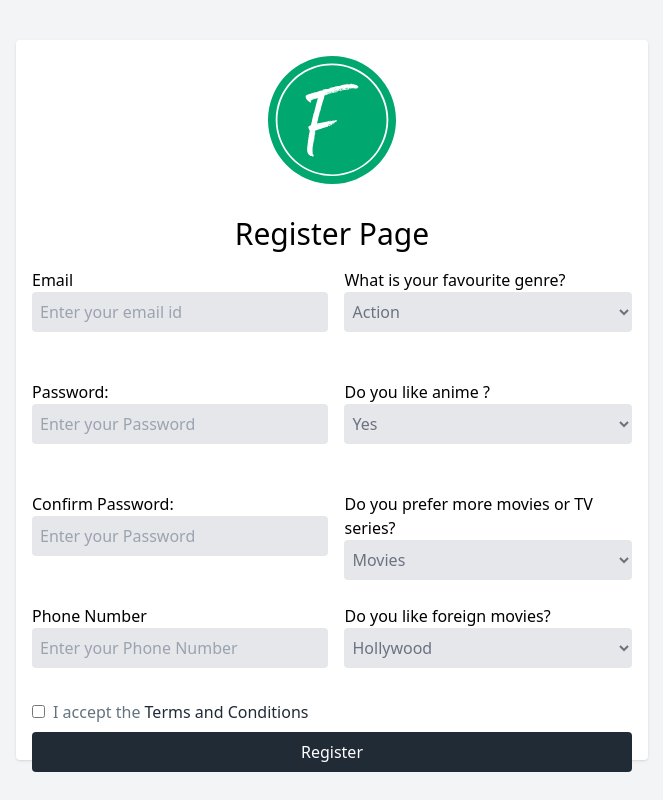
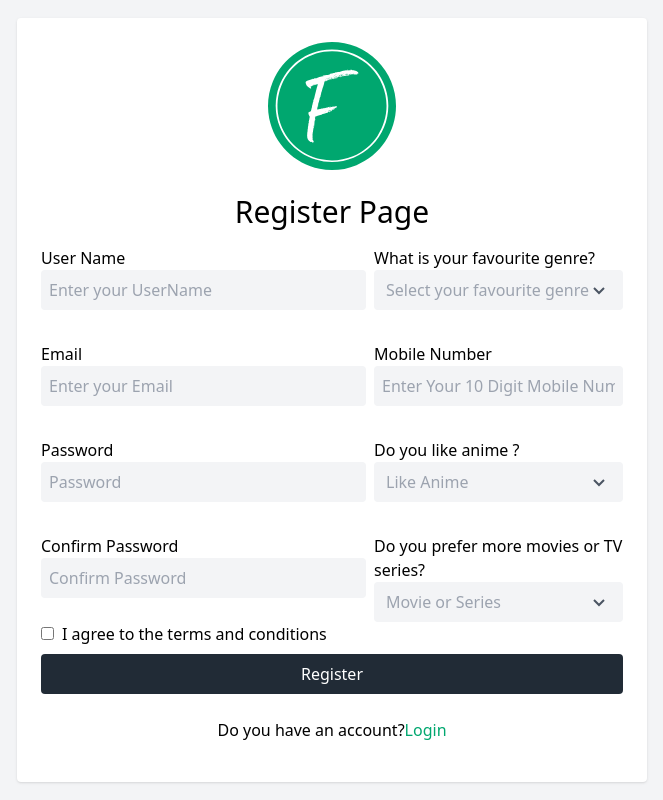
Before and after one commit to mohankumarvs27/flimyml-client, a React (Create React App) app: page /register in a window 1280 px wide. Shown: the whole page, without its empty margins (308-971 px from the left). Built offline with nearby package versions, Linux system fonts and the light colour scheme.

Commit message:
formik and yup added for validation

```diff
--- a/package.json
+++ b/package.json
@@ -10,13 +10,15 @@
     "@testing-library/user-event": "^13.5.0",
     "axios": "^1.3.4",
     "dotenv": "^16.0.3",
+    "formik": "^2.4.2",
     "react": "^18.2.0",
     "react-dom": "^18.2.0",
     "react-icons": "^4.8.0",
     "react-player": "^2.12.0",
     "react-router-dom": "^6.9.0",
     "react-scripts": "5.0.1",
-    "web-vitals": "^2.1.4"
+    "web-vitals": "^2.1.4",
+    "yup": "^1.2.0"
   },
   "scripts": {
     "start": "react-scripts start",
--- /dev/null
+++ b/src/Components/Common/CustomDropdown.js
@@ -0,0 +1,58 @@
+import React, { useState } from "react";
+import { BiChevronDown } from "react-icons/bi";
+
+const CustomDropdown = ({ field, form, options, title, placeholder }) => {
+  const [isOpen, setIsOpen] = useState(false);
+  const [selectedOption, setSelectedOption] = useState("");
+
+  const handleOptionClick = (value, name) => {
+    form.setFieldValue(field.name, value);
+    setSelectedOption(name);
+    setIsOpen(false);
+  };
+
+  return (
+    <>
+      <label htmlFor={field.name}>{title}</label>
+      <div className="relative inline-block w-full">
+        <input
+          id={field.name}
+          {...field}
+          placeholder={placeholder}
+          value={selectedOption}
+          onChange={(e) => setSelectedOption(e.target.value)}
+          onClick={() => setIsOpen(!isOpen)}
+          readOnly
+          onBlur={field.onBlur}
+          className="bg-gray-100 rounded px-3 py-2 w-full cursor-pointer focus:outline-none focus:shadow-outline"
+        />
+        <div className="absolute right-0 top-0 bottom-0 flex items-center px-3 pointer-events-none">
+          <BiChevronDown className="w-6 h-6 text-gray-600" />
+        </div>
+        {isOpen && (
+          <div className="absolute z-10 bg-white border rounded mt-1 w-full max-h-36 overflow-y-auto">
+            {options.map((option) => (
+              <div
+                key={option.value}
+                onClick={() => handleOptionClick(option.value, option.name)}
+                // className="py-2 px-4 cursor-pointer hover:bg-gray-200"
+                className={
+                  option.name === selectedOption
+                    ? "py-2 px-4 cursor-pointer bg-gray-200 rounded m-1"
+                    : "py-2 px-4 cursor-pointer hover:bg-gray-200 rounded m-1"
+                }
+              >
+                {option.name}
+              </div>
+            ))}
+          </div>
+        )}
+      </div>
+      {form.touched[field.name] && form.errors[field.name] ? (
+        <div>{form.errors[field.name]}</div>
+      ) : null}
+    </>
+  );
+};
+
+export default CustomDropdown;
--- a/src/Pages/LoginCom.js
+++ b/src/Pages/LoginCom.js
@@ -1,94 +1,105 @@
-import React, { useState } from "react";
+import React from "react";
 import axios from "axios";
 import { Link, useNavigate } from "react-router-dom";
+import { Formik, Form, Field, ErrorMessage } from "formik";
+import * as Yup from "yup";
 
-function LoginCom() {
+const LoginCom = () => {
   const navigate = useNavigate();
-  const [email, setEmail] = useState("");
-  const [password, setPassword] = useState("");
-  const [loading, setLoading] = useState(false);
-
-  const loginFun = async () => {
+  const handleSubmit = async (values, { setSubmitting }) => {
     try {
-      setLoading(true);
-      const { data } = await axios.post(
+      // Make API request
+      const response = await axios.post(
         `${process.env.REACT_APP_BACKEND_API_URL}/api/user/checkuser`,
-        {
-          email: email,
-          password: password,
-        }
+        values
       );
 
-      data?.message === "login sucessfull"
+      // console.log(response);
+      response?.data?.message === "login sucessfull"
         ? navigate("/home/")
-        : alert(data?.message);
-      console.log(data);
+        : alert(response?.data?.message);
+      console.log(response.data);
 
       const myobject = {
-        userName: data?.user?.userName,
-        imageUrl: data?.user?.imageUrl,
-        email: data?.user?.email,
-        phoneNumber: data?.user?.phoneNumber,
-        geners: data?.user?.genres,
+        userName: response?.data?.user?.userName,
+        imageUrl: response?.data?.user?.imageUrl,
+        email: response?.data?.user?.email,
+        phoneNumber: response?.data?.user?.phoneNumber,
+        geners: response?.data?.user?.genres,
       };
-      console.log(myobject?.userName);
+      // console.log(myobject?.userName);
 
       localStorage.setItem(
         "dbdatalocal",
         JSON.stringify(Object.values(myobject))
       );
-      console.log(myobject);
+      // console.log(myobject);
     } catch (error) {
       console.log(error);
     } finally {
-      setLoading(false);
+      setSubmitting(false);
     }
   };
+
+  const validationSchema = Yup.object().shape({
+    email: Yup.string().required("Email is required"),
+    password: Yup.string().required("Password is required"),
+  });
 
   return (
     <div className="flex items-center justify-center h-screen bg-gray-100">
       <div className="bg-white w-96 md:w-3/4 xl:w-1/3 p-6 rounded shadow">
         <h1 className="text-center p-4 text-3xl">Login Page</h1>
-
         <div className="flex items-center justify-center mb-4">
           <img src="/assets/logo.svg" className="h-32" alt="logo" />
         </div>
+        <Formik
+          initialValues={{ email: "", password: "" }}
+          validationSchema={validationSchema}
+          onSubmit={handleSubmit}
+        >
+          {({ isSubmitting }) => (
+            <Form>
               <div>
                 <label htmlFor="email">Email</label>
-          <input
+                <Field
                   type="text"
-            className="w-full p-2 bg-gray-50 text-gray-500 outline-none mb-4"
-            placeholder="Enter your email id"
-            required
-            value={email}
-            onChange={(e) => {
-              setEmail(e.target.value);
-            }}
-          ></input>
+                  id="email"
+                  name="email"
+                  className="w-full p-2 bg-gray-50 text-gray-500 outline-none mb-2"
+                />
+                <ErrorMessage
+                  name="email"
+                  component="div"
+                  className="text-red-500"
+                />
               </div>
+
               <div>
-          <label htmlFor="password">Password:</label>
-          <input
+                <label htmlFor="password">Password</label>
+                <Field
                   type="password"
-            className="w-full p-2 bg-gray-50 text-gray-500 outline-none mb-4"
-            placeholder="Enter your Password"
-            required
-            value={password}
-            onChange={(e) => {
-              setPassword(e.target.value);
-            }}
-          ></input>
+                  id="password"
+                  name="password"
+                  className="w-full p-2 bg-gray-50 text-gray-500 outline-none mb-2"
+                />
+                <ErrorMessage
+                  name="password"
+                  component="div"
+                  className="text-red-500"
+                />
               </div>
+
               <button
-          onClick={() => {
-            loginFun();
-          }}
-          disabled={loading}
+                type="submit"
+                disabled={isSubmitting}
                 className="w-full py-2 rounded justify-center bg-[#212b36] hover:bg-[#454f5b] text-white my-2 disabled:cursor-wait disabled:bg-[#454f5b]"
               >
-          {loading ? "Loading..." : "Login"}
+                {isSubmitting ? "Loading..." : "Submit"}
               </button>
-
+            </Form>
+          )}
+        </Formik>
         <p className="text-center p-4">
           Don't you have an account?
           <Link to="/register" className="text-[#00a76f]">
@@ -98,6 +109,6 @@ function LoginCom() {
       </div>
     </div>
   );
-}
+};
 
 export default LoginCom;
--- a/src/Pages/RegisterCom.js
+++ b/src/Pages/RegisterCom.js
@@ -1,191 +1,263 @@
-import React, { useState } from "react";
+import React from "react";
 import axios from "axios";
 import { Link, useNavigate } from "react-router-dom";
-// import ListboxCom from "../Components/ListBoxCom";
+import { Formik, Form, ErrorMessage, Field } from "formik";
+import * as Yup from "yup";
+import CustomDropdown from "../Components/Common/CustomDropdown";
 
-function RegisterCom() {
-  const [email, setEmail] = useState("");
-  const [password, setPassword] = useState("");
-  const [confirmPassword, setConfirmPassword] = useState("");
-  const [phoneNumber, setPhoneNumber] = useState("");
-  const [selectedValue, setSelectedValue] = useState("");
-  const [loading, setLoading] = useState(false);
+const geners = [
+  { name: "Action", value: "28" },
+  { name: "Adventure", value: "12" },
+  { name: "Animation", value: "16" },
+  { name: "Comedy", value: "35" },
+  { name: "Crime", value: "80" },
+  { name: "Science Fiction", value: "878" },
+];
+
+const likes = [
+  { name: "Yes", value: "0" },
+  { name: "No", value: "1" },
+];
+
+const watchType = [
+  { name: "Movies", value: "M" },
+  { name: "TVSeries", value: "S" },
+];
+
+// const watchCategory = [
+//   { name: "Hollywood", value: "H" },
+//   { name: "Other foreign industries", value: "OT" },
+// ];
+
+const RegisterCom = () => {
   const navigate = useNavigate();
+  const initialValues = {
+    email: "",
+    password: "",
+    confirmPassword: "",
+    genres: "",
+    phoneNumber: "",
+  };
 
-  const registerFun = async () => {
+  const validationSchema = Yup.object({
+    userName: Yup.string()
+      .label("Invalid UserName")
+      .required("UserName is  Required"),
+    email: Yup.string()
+      .email("Invalid email address")
+      .required("Email Address Required"),
+    password: Yup.string().required("Password is Required"),
+    confirmPassword: Yup.string()
+      .label("Confirm Password")
+      .required("Confirm Password is required")
+      .oneOf([Yup.ref("password"), null], "Passwords must match"),
+    genres: Yup.string().required("Required"),
+    phoneNumber: Yup.string()
+      .matches(/^[0-9]{10}$/, "Invalid mobile number")
+      .required("Mobile number is required"),
+    termsChecked: Yup.boolean().oneOf(
+      [true],
+      "You must accept the terms and conditions"
+    ),
+  });
+
+  const onSubmit = async (values, { setSubmitting }) => {
     try {
-      setLoading(true);
-      const { data } = await axios.post(
+      const response = await axios.post(
         `${process.env.REACT_APP_BACKEND_API_URL}/api/user/createuser`,
-        {
-          email: email,
-          userName: email.split("@")[0],
-          password: password,
-          confirmPassword: confirmPassword,
-          phoneNumber: phoneNumber,
-          selectedValue: selectedValue,
+        values
+      );
+      // Registration successful, handle the response as needed
+      if (response?.data?.message === "Sucessfully Created") {
+        alert(response?.data?.message);
+        navigate("/login");
+      } else {
+        alert(response?.data?.message);
       }
-      );
 
-      data?.message === "Sucessfully Created"
-        ? navigate("/login")
-        : alert(data?.message);
-      console.log(data);
+      console.log(response.data);
     } catch (error) {
-      console.log(error);
+      // Handle error response
     } finally {
-      setLoading(false);
+      setSubmitting(false);
     }
   };
 
-  React.useEffect(() => {
-    console.log(selectedValue);
-  }, [selectedValue]);
-
-  function handleChange(event) {
-    setSelectedValue(event.target.value, () => {
-      console.log(selectedValue);
-    });
-  }
-
   return (
-    <>
-      <div className="flex items-center justify-center bg-gray-100 py-10 px-2 overflow-x-hidden lg:h-screen">
-        <div className="bg-white w-96 md:w-3/4 xl:w-1/2 h-full p-2 md:p-4 rounded shadow ">
-          <>
-            <div className="flex items-center justify-center mb-4">
+    <div className="flex items-center justify-center bg-gray-100 p-2.5 lg:h-screen">
+      <div className="bg-white w-96 md:w-3/4 xl:w-2/4 p-6 rounded shadow">
+        <div className="flex items-center justify-center mb-2">
           <img src="/assets/logo.svg" className="h-32" alt="logo" />
         </div>
         <h1 className="text-center p-4 text-3xl">Register Page</h1>
-            <div className="grid grid-rows-4 lg:grid-flow-col gap-4">
-              <div>
-                <label htmlFor="email">Email</label>
-                <input
-                  type="email"
-                  name="email"
-                  className="w-full p-2 bg-gray-200 rounded text-gray-500 outline-none mb-2"
-                  placeholder="Enter your email id"
-                  onChange={(e) => {
-                    setEmail(e.target.value);
-                  }}
-                  required
-                ></input>
-              </div>
-              <div>
-                <label htmlFor="password">Password:</label>
-                <input
-                  type="password"
-                  name="password"
-                  className="w-full p-2 bg-gray-200 rounded text-gray-500 outline-none mb-2"
-                  placeholder="Enter your Password"
-                  onChange={(e) => {
-                    setPassword(e.target.value);
-                  }}
-                  required
-                ></input>
-              </div>
-              <div>
-                <label htmlFor="password">Confirm Password:</label>
-                <input
-                  type="password"
-                  name="confirmPassword"
-                  className="w-full p-2 bg-gray-200 rounded text-gray-500 outline-none mb-2"
-                  placeholder="Enter your Password"
-                  onChange={(e) => {
-                    setConfirmPassword(e.target.value);
-                  }}
-                  required
-                ></input>
-              </div>
-              <div>
-                <label htmlFor="password">Phone Number</label>
-                <input
-                  type="tel"
-                  name="phoneNumber"
-                  className="w-full p-2 bg-gray-200 rounded text-gray-500 outline-none mb-2"
-                  placeholder="Enter your Phone Number"
-                  onChange={(e) => {
-                    setPhoneNumber(e.target.value);
-                  }}
-                  required
-                ></input>
-              </div>
-              <div>
-                <label htmlFor="cars">What is your favourite genre?</label>
-                <br />
-                <select
-                  name="cars"
-                  id="cars"
-                  className="bg-gray-200 rounded  text-gray-500 outline-none w-full py-2 px-1 mb-2"
-                  value={selectedValue}
-                  onChange={handleChange}
+        <Formik
+          initialValues={initialValues}
+          onSubmit={onSubmit}
+          validationSchema={validationSchema}
         >
-                  <option value="28">Action</option>
-                  <option value="12">Adventure</option>
-                  <option value="16">Animation</option>
-                  <option value="35">Comedy</option>
-                  <option value="80">Crime</option>
-                  <option value="878">Science Fiction</option>
-                </select>
-              </div>
-              <div>
-                <label htmlFor="cars">Do you like anime ?</label>
-                <br />
-                <select
-                  name="anime"
-                  className="bg-gray-200 rounded  text-gray-500 outline-none w-full py-2 px-1 mb-2"
-                >
-                  <option value="Y">Yes</option>
-                  <option value="N">No</option>
-                </select>
-              </div>
-              <div>
-                <label htmlFor="cars">
-                  Do you prefer more movies or TV series?
-                </label>
-                <br />
-                <select
-                  name="anime"
-                  className="bg-gray-200 rounded  text-gray-500 outline-none w-full py-2 px-1 mb-2"
-                >
-                  <option value="M">Movies</option>
-                  <option value="TV">TV series</option>
-                </select>
-              </div>
-              <div>
-                <label htmlFor="cars">Do you like foreign movies?</label>
-                <br />
-                <select
-                  name="anime"
-                  className="bg-gray-200 rounded  text-gray-500 outline-none w-full py-2 px-1 mb-2"
-                >
-                  <option value="H">Hollywood</option>
-                  <option value="OI">Other foreign industries</option>
-                </select>
+          {({ isSubmitting }) => (
+            <Form>
+              <div className="grid grid-rows-4 lg:grid-flow-col gap-2">
+                <div className="field w-[325px]">
+                  <label htmlFor="userName">User Name</label>
+                  <Field
+                    name="userName"
+                    placeholder="Enter your UserName"
+                    className="w-full p-2 bg-gray-100 text-gray-500 outline-none mb-1 rounded"
+                  />
+
+                  <div className="error text-red-500">
+                    <ErrorMessage name="userName" component="span" />
                   </div>
                 </div>
-            <div>
-              <input type="checkbox" id="terms" className="" required />
-              <label
-                htmlFor="terms"
-                className="pl-2 font-light text-[#637381] "
-              >
-                I accept the{" "}
-                <span className="font-medium text-[#212b36] hover:underline">
-                  Terms and Conditions
-                </span>
+                <div className="field">
+                  <label htmlFor="email">Email</label>
+                  <Field
+                    name="email"
+                    placeholder="Enter your Email"
+                    className="w-full p-2 bg-gray-100 text-gray-500 outline-none mb-1 rounded"
+                  />
+
+                  <div className="error text-red-500">
+                    <ErrorMessage name="email" component="span" />
+                  </div>
+                </div>
+
+                <div className="field">
+                  <label htmlFor="password">Password</label>
+                  <div className="relative">
+                    <Field
+                      name="password"
+                      placeholder="Password"
+                      type="password"
+                      className="w-full p-2 bg-gray-100 text-gray-500 outline-none mb-1 rounded"
+                    />
+                  </div>
+                  <div className="error text-red-500">
+                    <ErrorMessage name="password" component="span" />
+                  </div>
+                </div>
+
+                <div className="field">
+                  <label htmlFor="password">Confirm Password</label>
+                  <div className="relative">
+                    <Field
+                      name="confirmPassword"
+                      placeholder="Confirm Password"
+                      type="password"
+                      className="w-full p-2 bg-gray-100 text-gray-500 outline-none mb-1 rounded"
+                    />
+                  </div>
+                  <div className="error text-red-500">
+                    <ErrorMessage name="confirmPassword" component="span" />
+                  </div>
+                </div>
+
+                <div className="field">
+                  <Field
+                    name="genres"
+                    render={({ field, form }) => (
+                      <CustomDropdown
+                        field={field}
+                        form={form}
+                        title="What is your favourite genre?"
+                        placeholder="Select your favourite genre"
+                        options={geners}
+                        defaultValue={"Select Geners"}
+                      />
+                    )}
+                  />
+                </div>
+
+                <div className="field">
+                  <label htmlFor="phoneNumber">Mobile Number</label>
+                  <Field
+                    type="text"
+                    id="phoneNumber"
+                    name="phoneNumber"
+                    placeholder="Enter Your 10 Digit Mobile Number"
+                    className="w-full p-2 bg-gray-100 text-gray-500 outline-none mb-1 rounded"
+                  />
+                  <ErrorMessage
+                    name="phoneNumber"
+                    className="text-red-500"
+                    component="div"
+                  />
+                </div>
+
+                <div className="field">
+                  <Field
+                    name="anime"
+                    render={({ field, form }) => (
+                      <CustomDropdown
+                        field={field}
+                        form={form}
+                        title="Do you like anime ?"
+                        placeholder="Like Anime"
+                        options={likes}
+                        defaultValue={"Select Option"}
+                      />
+                    )}
+                  />
+                </div>
+
+                <div className="field">
+                  <Field
+                    name="MovieorSeries"
+                    render={({ field, form }) => (
+                      <CustomDropdown
+                        field={field}
+                        form={form}
+                        title="Do you prefer more movies or TV series?"
+                        placeholder="Movie or Series"
+                        options={watchType}
+                        defaultValue={"Select Option"}
+                      />
+                    )}
+                  />
+                </div>
+                {/* <div className="field">
+                  <Field
+                    // name="foreignmovies"
+                    render={({ field, form }) => (
+                      <CustomDropdown
+                        field={field}
+                        form={form}
+                        title="Do you like foreign movies?"
+                        placeholder="Foreign movies"
+                        options={watchCategory}
+                        defaultValue={"Select Option"}
+                      />
+                    )}
+                  />
+                </div> */}
+              </div>
+              <div className="field">
+                <label htmlFor="termsChecked" className="checkbox-label">
+                  <Field
+                    id="termsChecked"
+                    name="termsChecked"
+                    type="checkbox"
+                    className="mr-2"
+                  />
+                  I agree to the terms and conditions
                 </label>
+                <ErrorMessage
+                  name="termsChecked"
+                  component="div"
+                  className="error text-red-500"
+                />
               </div>
               <button
+                type="submit"
+                disabled={isSubmitting}
                 className="w-full py-2 rounded justify-center bg-[#212b36] hover:bg-[#454f5b] text-white my-2 disabled:cursor-wait"
-              onClick={() => {
-                registerFun();
-                // loginFormik()
-              }}
               >
-              {loading ? "Loading..." : "Register"}
+                {isSubmitting ? "Loading..." : "Register"}
               </button>
-          </>
+            </Form>
+          )}
+        </Formik>
         <p className="text-center p-4">
           Do you have an account?
           <Link to="/login" className="text-[#00a76f]">
@@ -194,8 +266,7 @@ function RegisterCom() {
         </p>
       </div>
     </div>
-    </>
   );
-}
+};
 
 export default RegisterCom;
```
Also changed, not shown: src/Components/Common/OtherDropDown.jsx (added, +44 -0 lines), 1 other file (tests, documents, lock files or other folders). Lines whose indentation alone changed are shown as unchanged.
